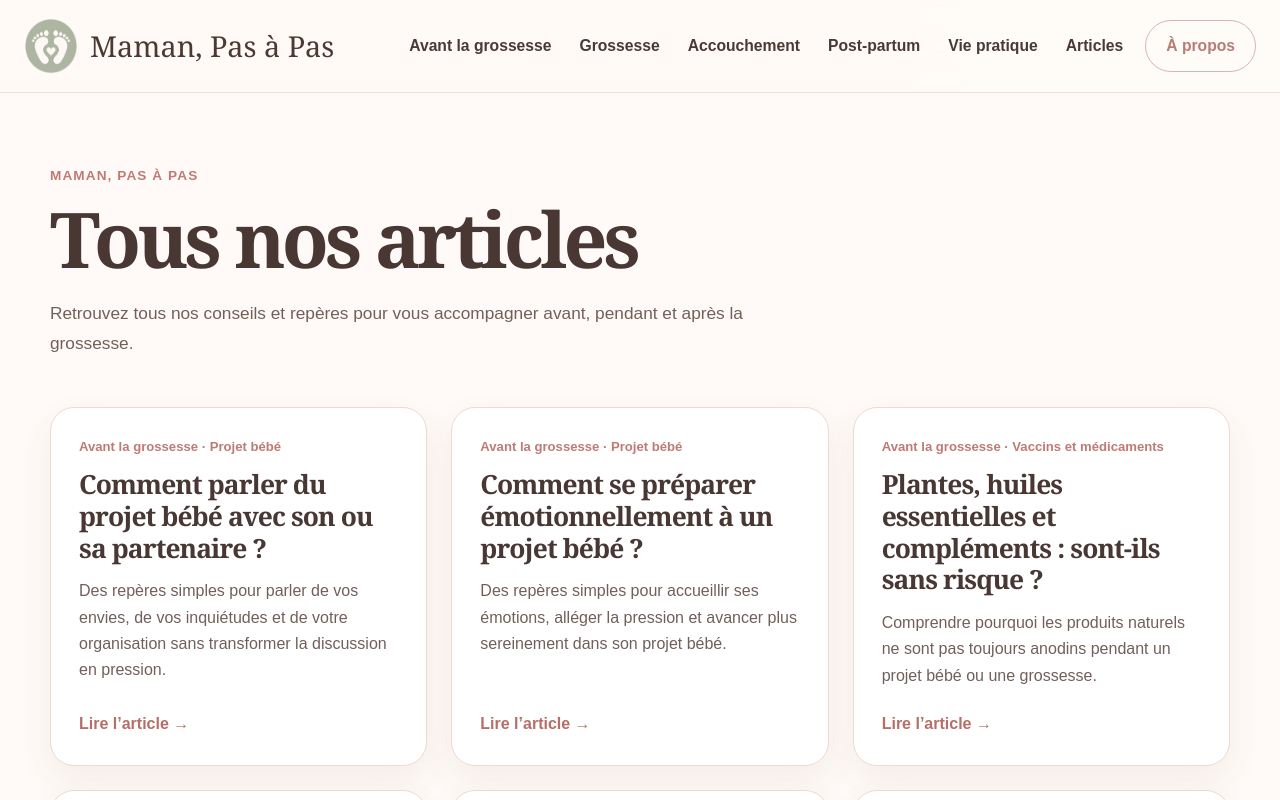
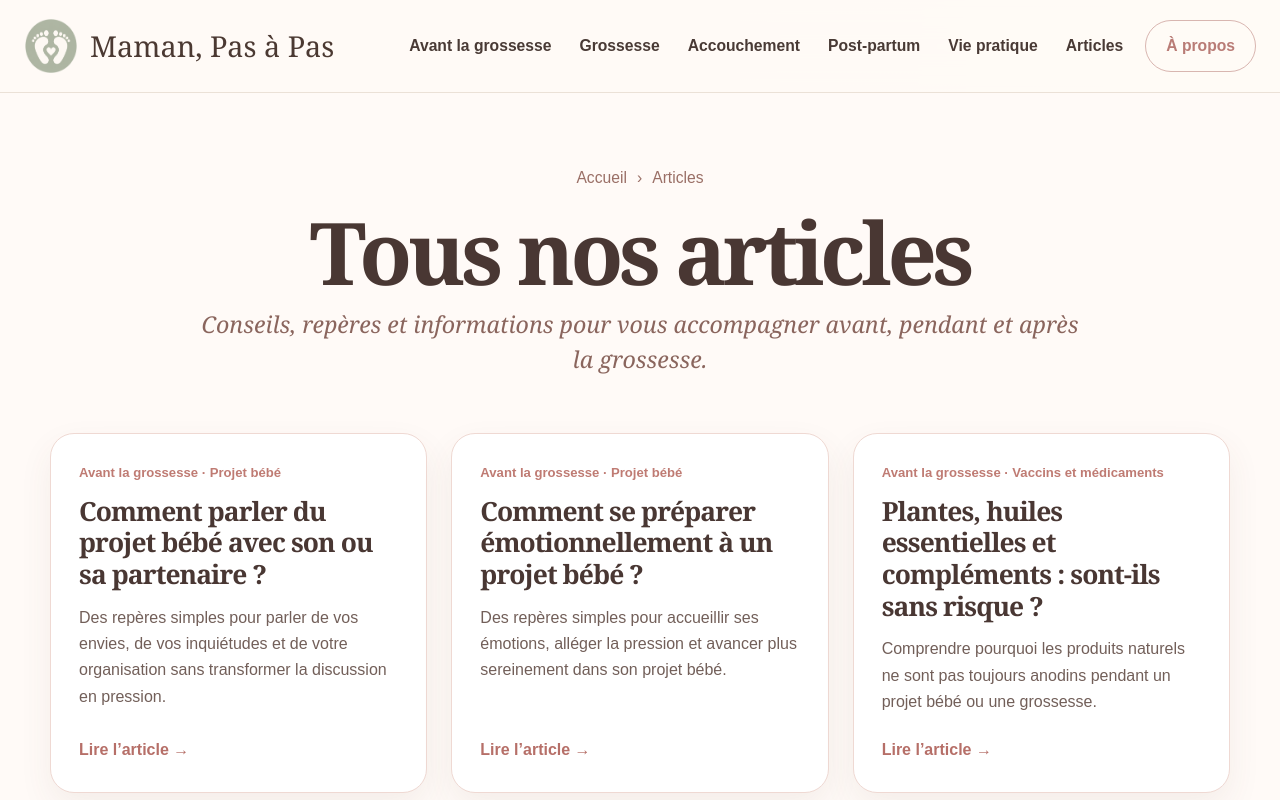
Before and after one commit to Yelenna04/maman-pas-a-pas, a Next.js app: page /articles in a window 1280 px wide. Shown: the top 800 px of the page. Built offline with nearby package versions, Linux system fonts and the light colour scheme.

Commit message:
Add files via upload

```diff
--- a/app/articles/page.tsx
+++ b/app/articles/page.tsx
@@ -25,30 +25,42 @@ export default function ArticlesPage() {
       >
         <div
           style={{
-            maxWidth: "760px",
-            marginBottom: "48px",
+            maxWidth: "900px",
+            margin: "0 auto 56px",
+            textAlign: "center",
           }}
         >
-          <p
+          <nav
+            aria-label="Fil d’Ariane"
             style={{
-              margin: "0 0 12px",
-              color: "#bf7b73",
-              fontSize: "0.85rem",
-              fontWeight: 700,
-              letterSpacing: "0.08em",
-              textTransform: "uppercase",
+              marginBottom: "18px",
+              color: "#9a6f66",
+              fontSize: "0.98rem",
             }}
           >
-            Maman, Pas à Pas
-          </p>
+            <Link
+              href="/"
+              style={{
+                color: "inherit",
+                textDecoration: "none",
+              }}
+            >
+              Accueil
+            </Link>
+            <span aria-hidden="true" style={{ margin: "0 10px" }}>
+              ›
+            </span>
+            <span>Articles</span>
+          </nav>
 
           <h1
             style={{
-              margin: "0 0 18px",
+              margin: "0 0 12px",
               color: "#493733",
               fontFamily: 'Georgia, "Times New Roman", serif',
-              fontSize: "clamp(2.6rem, 6vw, 4.8rem)",
-              lineHeight: 1.05,
+              fontSize: "clamp(3.2rem, 7vw, 5.4rem)",
+              lineHeight: 1,
+              fontWeight: 700,
             }}
           >
             Tous nos articles
@@ -57,12 +69,14 @@ export default function ArticlesPage() {
           <p
             style={{
               margin: 0,
-              color: "#725f59",
-              fontSize: "1.08rem",
-              lineHeight: 1.75,
+              color: "#8a655d",
+              fontFamily: 'Georgia, "Times New Roman", serif',
+              fontSize: "clamp(1.15rem, 2.2vw, 1.45rem)",
+              fontStyle: "italic",
+              lineHeight: 1.5,
             }}
           >
-            Retrouvez tous nos conseils et repères pour vous accompagner avant,
+            Conseils, repères et informations pour vous accompagner avant,
             pendant et après la grossesse.
           </p>
         </div>
```
